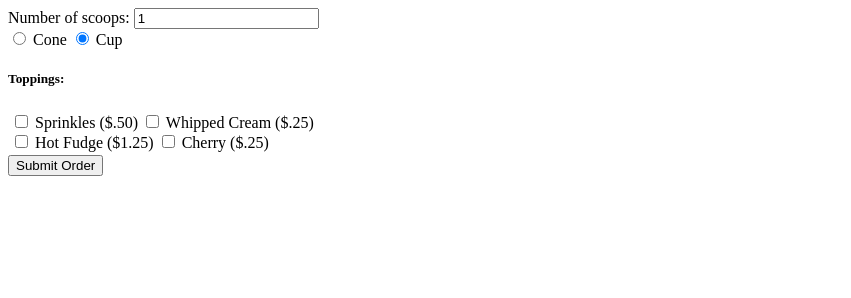
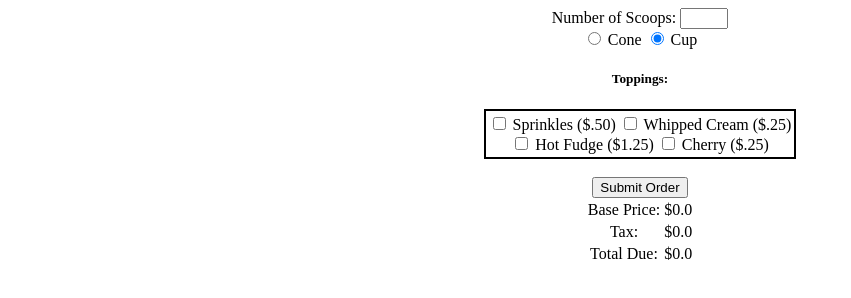
Before and after one commit to edenabraham/IceCream, a plain HTML site: page index.html in a window 1280 px wide. Shown: the whole page, without its empty margins (0-851 px from the left). Drawn offline with Linux system fonts and the light colour scheme.

Commit message:
html page done

```diff
--- a/index.html
+++ b/index.html
@@ -1,22 +1,35 @@
 <!DOCTYPE html>
 <html lang="en">
+
 <head>
     <meta charset="UTF-8">
     <meta http-equiv="X-UA-Compatible" content="IE=edge">
     <meta name="viewport" content="width=device-width, initial-scale=1.0">
     <title>Document</title>
+    <style>
+        body {
+            text-align: center;
+        }
 
+        .extraTop {
+            border: 2px solid black;
+        }
+
+        .extraTop,
+        .results {
+            width: auto;
+            margin: auto;
+        }
+    </style>
 
 </head>
 
-<body>
 
-</body>
-</html>
+
 <body>
     <label>
-    Number of scoops:
-    <input id="scoopsInput" type="number" value="1">
+        Number of Scoops:
+        <input id="scoopsInput" type="number" min="1" max="4">
     </label>
     <div class="cone-cups">
         <label>
@@ -30,7 +43,7 @@
     </div>
     <div class="toppings-wrapper">
         <h5>Toppings:</h5>
-    <table class="bordered">
+        <table class="extraTop">
             <tr>
                 <td>
                     <label>
@@ -53,12 +66,41 @@
                 </td>
             </tr>
         </table>
+        <br>
         <button id="submit">
             Submit Order
         </button>
-
+        <br>
+        <table class="results">
+            <tr>
+                <td>
+                    Base Price:
+                </td>
+                <td id="basePriceOutput">
+                    $0.0
+                </td>
+            </tr>
+            <tr>
+                <td>
+                    Tax:
+                </td>
+                <td id="taxOutput">
+                    $0.0
+                </td>
+            </tr>
+            <tr>
+                <td>
+                    Total Due:
+                </td>
+                <td id="totalOutput">
+                    $0.0
+                </td>
+            </tr>
+        </table>
     </div>
 </body>
 <script>
 
 </script>
+
+</html>
```
Lines whose indentation alone changed are shown as unchanged.
